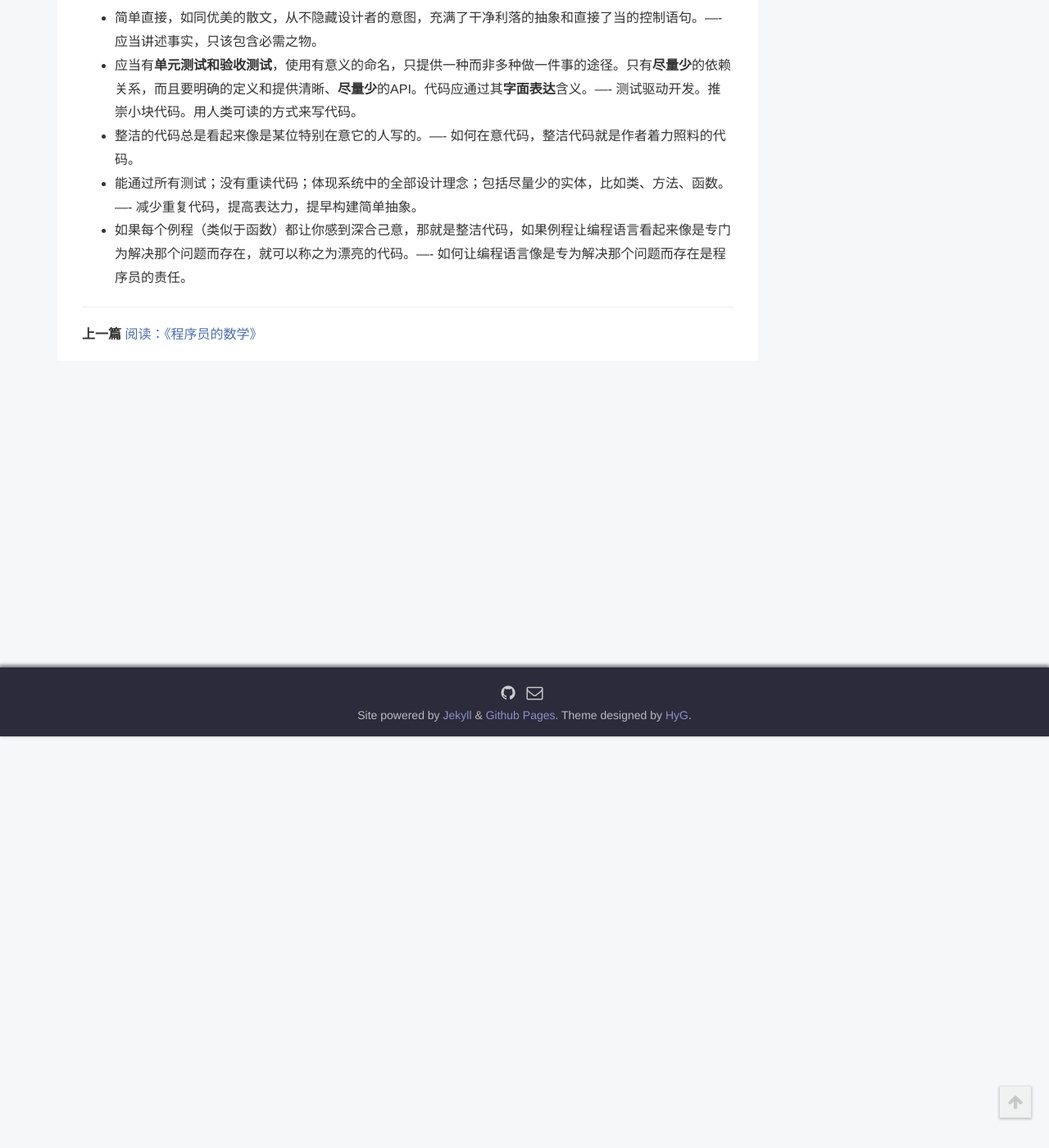
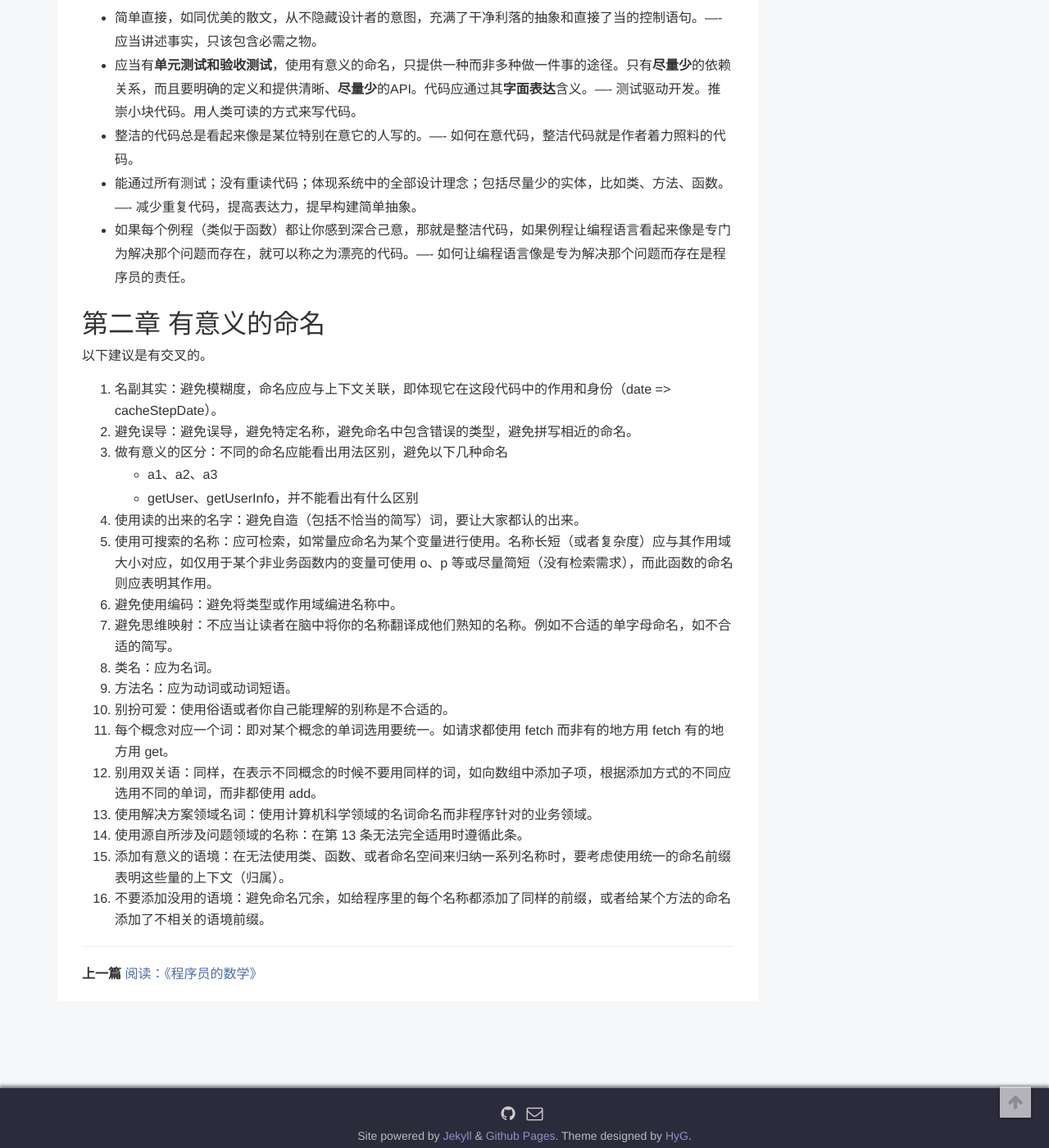
Before and after one commit to toBeTheLight/toBeTheLight.github.io, a Jekyll site: the page built from _posts/2018-09-24-《代码整洁之道》摘录.md, in a window 1280 px wide and 1400 px high, scrolled down 502 px. Shown: the whole window at 82% size. Built offline with Jekyll 4.4.1, drawn with Linux system fonts in a browser that asks for light colours; a style sheet for code colours, icons or effects is not loaded.

Commit message:
feat: 第二章

```diff
--- a/_posts/2018-09-24-《代码整洁之道》摘录.md
+++ b/_posts/2018-09-24-《代码整洁之道》摘录.md
@@ -26,3 +26,26 @@ author: toBeTheLight
 * 整洁的代码总是看起来像是某位特别在意它的人写的。---- 如何在意代码，整洁代码就是作者着力照料的代码。
 * 能通过所有测试；没有重读代码；体现系统中的全部设计理念；包括尽量少的实体，比如类、方法、函数。---- 减少重复代码，提高表达力，提早构建简单抽象。
 * 如果每个例程（类似于函数）都让你感到深合己意，那就是整洁代码，如果例程让编程语言看起来像是专门为解决那个问题而存在，就可以称之为漂亮的代码。---- 如何让编程语言像是专为解决那个问题而存在是程序员的责任。
+
+# 第二章 有意义的命名
+
+以下建议是有交叉的。
+
+1. 名副其实：避免模糊度，命名应应与上下文关联，即体现它在这段代码中的作用和身份（date => cacheStepDate）。
+2. 避免误导：避免误导，避免特定名称，避免命名中包含错误的类型，避免拼写相近的命名。
+3. 做有意义的区分：不同的命名应能看出用法区别，避免以下几种命名
+    * a1、a2、a3
+    * getUser、getUserInfo，并不能看出有什么区别
+4. 使用读的出来的名字：避免自造（包括不恰当的简写）词，要让大家都认的出来。
+5. 使用可搜索的名称：应可检索，如常量应命名为某个变量进行使用。名称长短（或者复杂度）应与其作用域大小对应，如仅用于某个非业务函数内的变量可使用 o、p 等或尽量简短（没有检索需求），而此函数的命名则应表明其作用。
+6. 避免使用编码：避免将类型或作用域编进名称中。
+7. 避免思维映射：不应当让读者在脑中将你的名称翻译成他们熟知的名称。例如不合适的单字母命名，如不合适的简写。
+8. 类名：应为名词。
+9. 方法名：应为动词或动词短语。
+10. 别扮可爱：使用俗语或者你自己能理解的别称是不合适的。
+11. 每个概念对应一个词：即对某个概念的单词选用要统一。如请求都使用 fetch 而非有的地方用 fetch 有的地方用 get。
+12. 别用双关语：同样，在表示不同概念的时候不要用同样的词，如向数组中添加子项，根据添加方式的不同应选用不同的单词，而非都使用 add。
+13. 使用解决方案领域名词：使用计算机科学领域的名词命名而非程序针对的业务领域。
+14. 使用源自所涉及问题领域的名称：在第 13 条无法完全适用时遵循此条。
+15. 添加有意义的语境：在无法使用类、函数、或者命名空间来归纳一系列名称时，要考虑使用统一的命名前缀表明这些量的上下文（归属）。
+16. 不要添加没用的语境：避免命名冗余，如给程序里的每个名称都添加了同样的前缀，或者给某个方法的命名添加了不相关的语境前缀。
```
